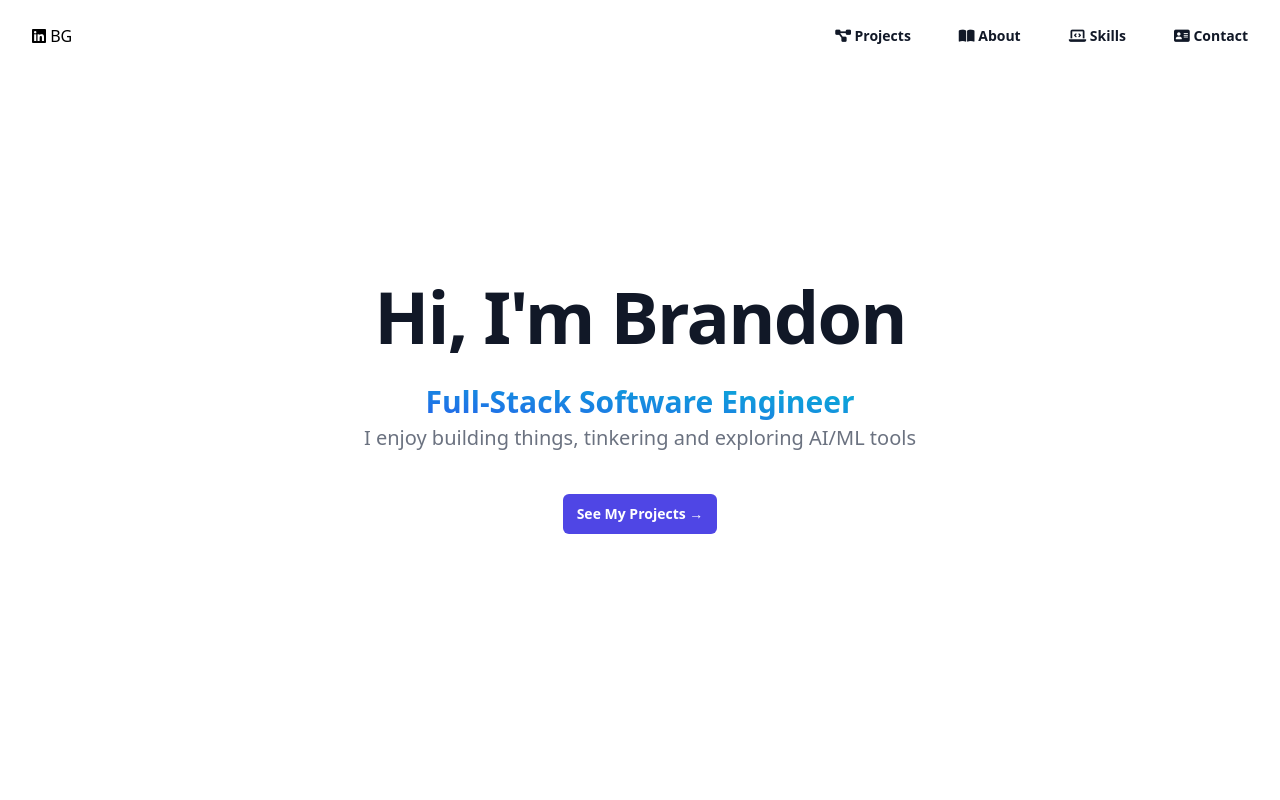
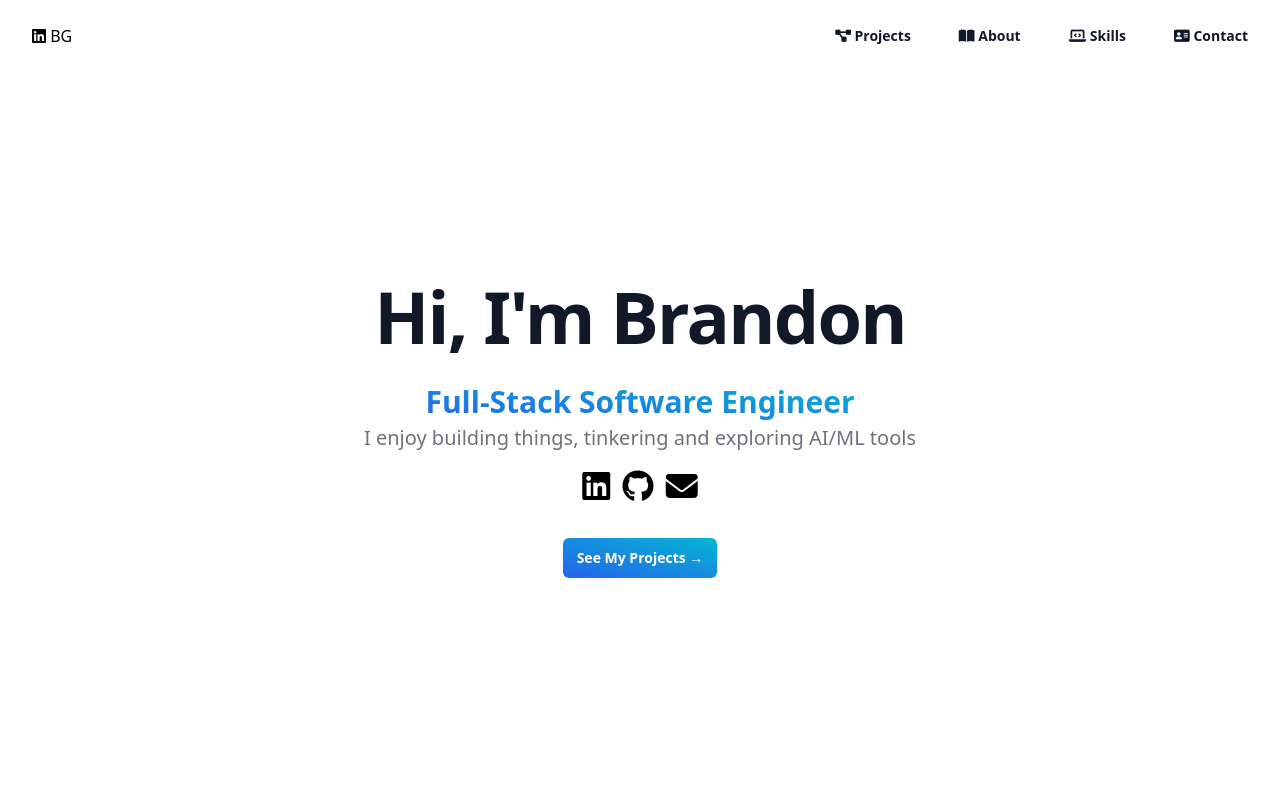
Before and after one commit to jirishus/personal-blog, a plain HTML site: page index.html in a window 1280 px wide. Shown: the top 800 px of the page. Drawn offline with nearby package versions, Linux system fonts and the light colour scheme.

Commit message:
add social brands title section

```diff
--- a/index.html
+++ b/index.html
@@ -94,8 +94,19 @@
           <p class="mt-8 text-lg font-medium text-pretty text-gray-500 sm:text-xl/8">
             <span class="text-3xl text-transparent bg-clip-text bg-gradient-to-tr to-cyan-500 from-blue-600 font-bold"> Full-Stack Software Engineer </span>
             <br /> I enjoy building things, tinkering and exploring AI/ML tools</p>
+            <aside class="pt-5">
+              <a href="https://www.linkedin.com/in/brandon-gagon-8ba73b65/" target="_blank" class="hover:text-blue-600">
+                <i class="fa-brands fa-linkedin fa-2xl pr-2"></i>
+              </a>
+              <a href="https://github.com/jirishus" target="_blank" class="hover:text-blue-600">
+                <i class="fa-brands fa-github fa-2xl pr-2"></i>
+              </a>
+              <a href="mailto:brandongagon@gmail.com" class="hover:text-blue-600">
+                <i class="fa fa-envelope fa-2xl"></i>
+              </a>
+            </aside>
           <div class="mt-10 flex items-center justify-center gap-x-6">
-            <a href="#projects" class="rounded-md bg-indigo-600 px-3.5 py-2.5 text-sm font-semibold text-white shadow-xs hover:bg-indigo-500 focus-visible:outline-2 focus-visible:outline-offset-2 focus-visible:outline-indigo-600">See My Projects →</a>
+            <a href="#projects" class="rounded-md bg-gradient-to-tr to-cyan-500 from-blue-600 px-3.5 py-2.5 text-sm font-semibold text-white shadow-xs hover:bg-blue-600 focus-visible:outline-2 focus-visible:outline-offset-2 focus-visible:outline-indigo-600">See My Projects →</a>
             <!-- <a href="#" class="text-sm/6 font-semibold text-gray-900">See My Projects <span aria-hidden="true">→</span></a> -->
           </div>
         </div>
@@ -145,9 +156,11 @@
         <i class="fa fa-book-open"></i> About
       </h2>
       <div class="lg:px-20 py-20 sm:px-5 py-5">
-        <p class="px-5">
-I am a full-stack developer who is passionate about stable software, design patterns, and best practices.
-Extensive experience with OOP principles, REST architecture and experience working in a monoliths, micro-services, and the migration from one to the other. For this reason, I continually update and analyze my knowledge of application architecture, security, API creation/integration, fast data access, comprehensive testing and many other subjects.
+        <p class="lg:px-30 px-5">
+I am a full-stack developer who is passionate about stable software, design patterns, and best practices. Extensive experience with OOP principles, REST architecture and experience working in a monoliths, micro-services, and the migration from one to the other.
+<br />
+<br />
+For this reason, I continually update and analyze my knowledge of application architecture, security, API creation/integration, fast data access, comprehensive testing and many other subjects.
         </p>
       </div>
     </section>
```
